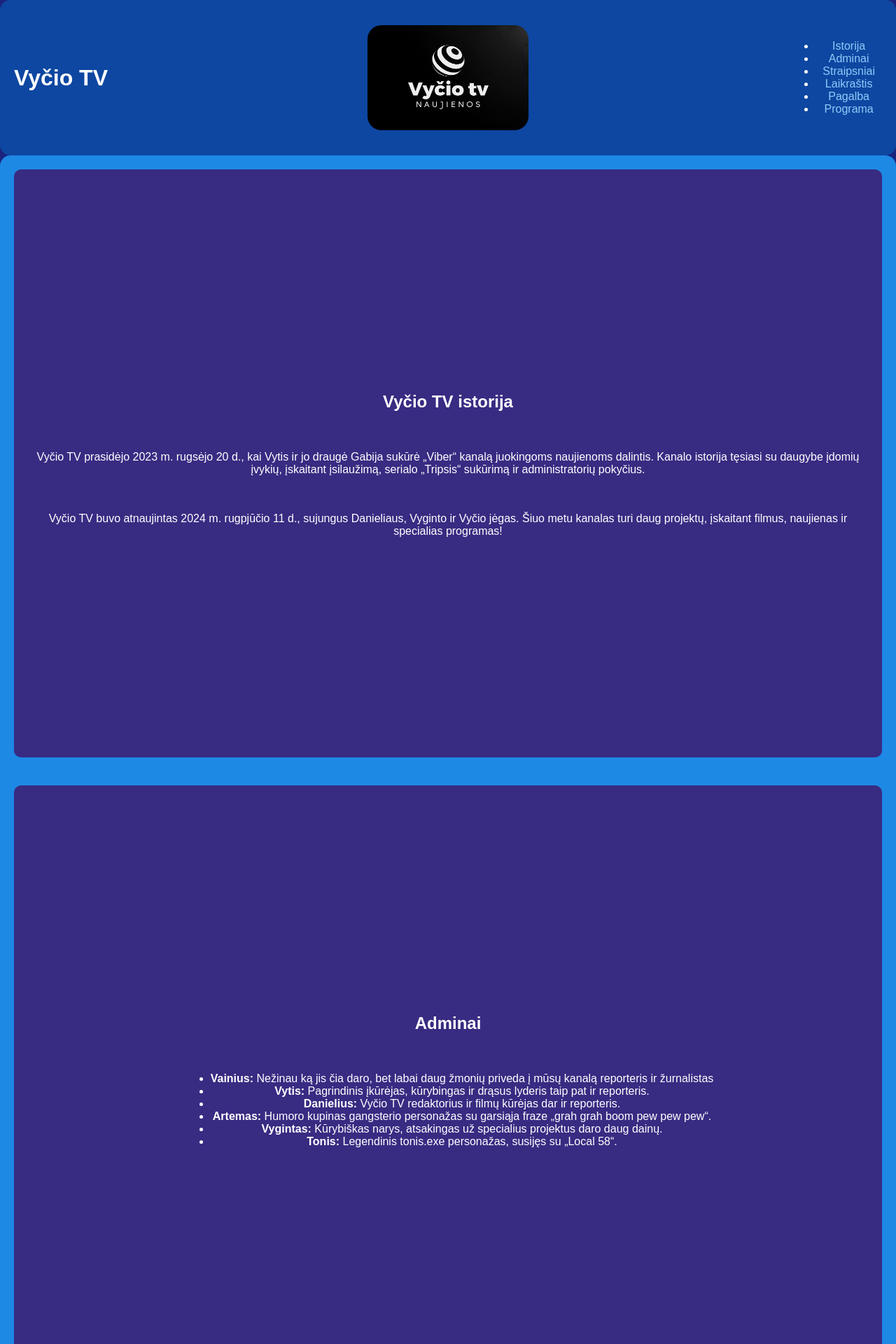
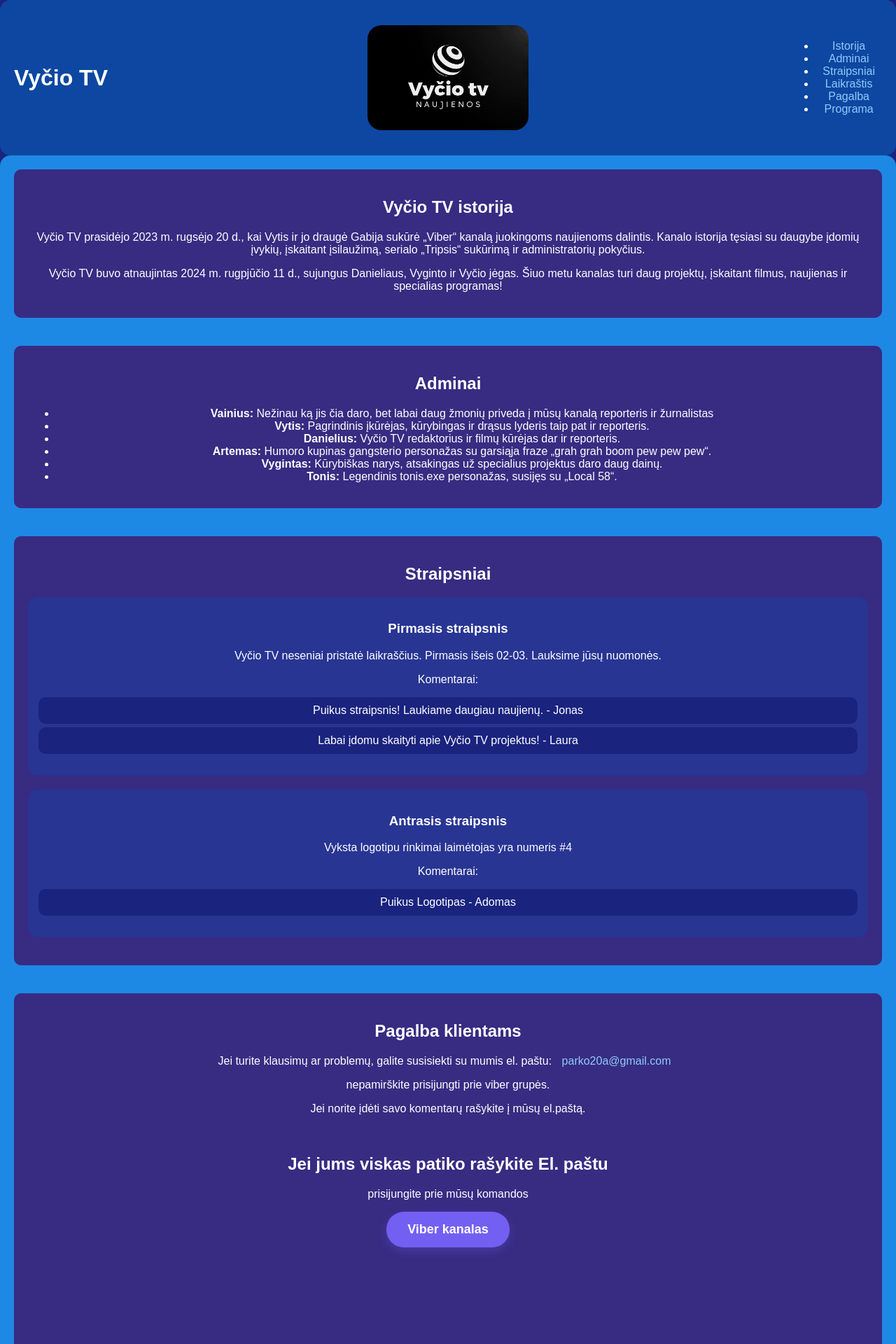
Before and after one commit to Danykas30/Danykas3, a PHP site: page / in a window 1280 px wide; the page is wider, and only the part inside the window is pictured. Shown: the top 1920 px of that part at 70% size. Run offline with PHP 8.4, Linux system fonts and the light colour scheme; grey boxes are pictures that could not be loaded.

Commit message:
Update styless.css

```diff
--- a/styless.css
+++ b/styless.css
@@ -118,16 +118,6 @@ body {
     padding: 0;
     text-align: center;
 }
-
-section {
-    height: 100vh; /* Full screen height */
-    display: flex;
-    justify-content: center;
-    align-items: center;
-    flex-direction: column;
-    gap: 20px;
-}
-
 /* Initial hidden state for animation */     /* here*/
 .animate {
     opacity: 0;
```
